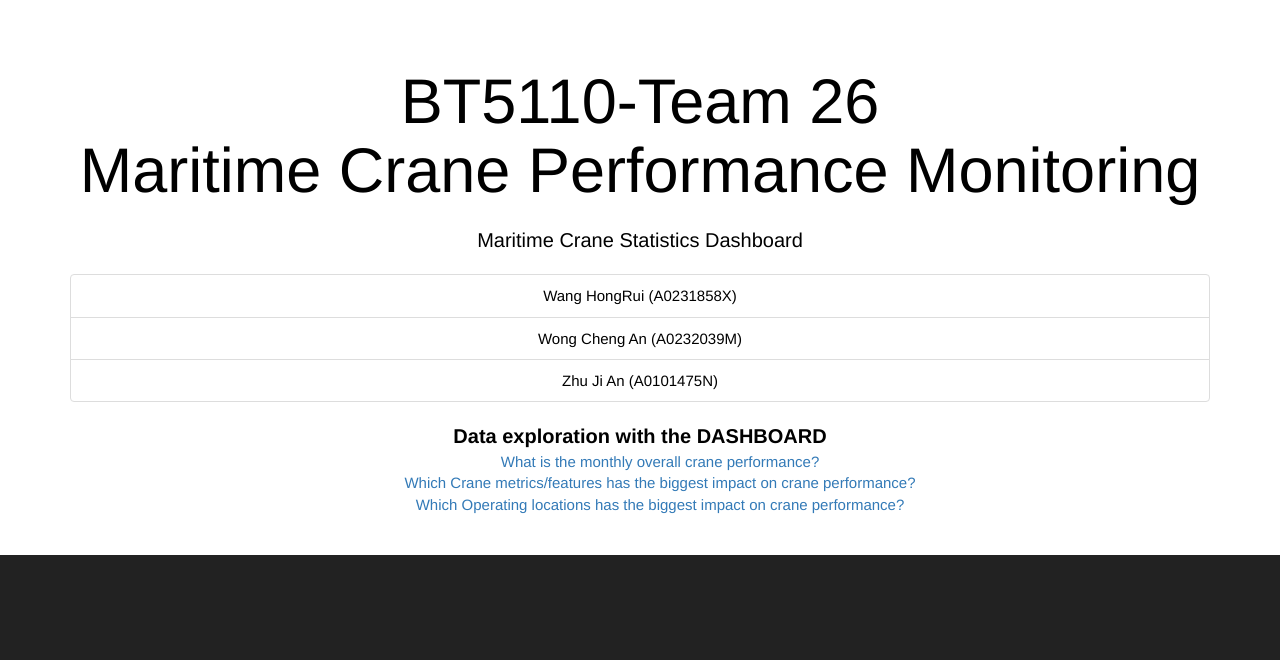
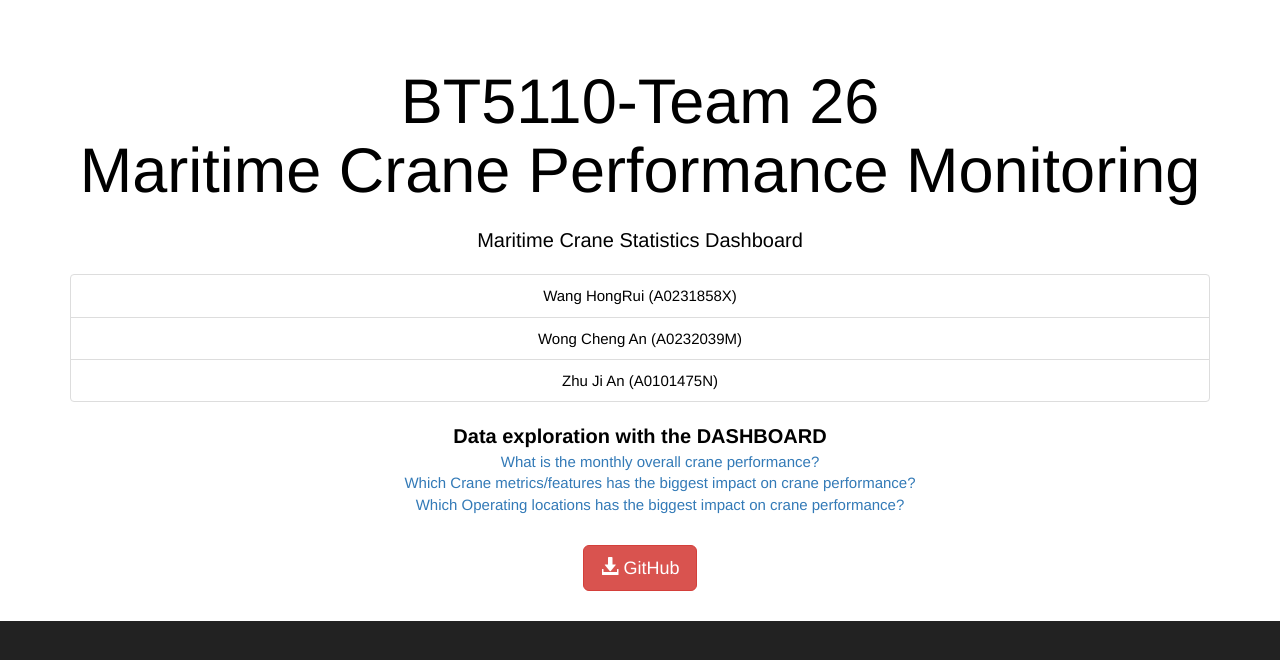
Before and after one commit to wca91/BT5110-Team26, a Django app: page / in a window 1280 px wide. Shown: the part 52-712 px from the top of the page. Run offline with Django 3.2, Linux system fonts and the light colour scheme; some libraries are stand-ins or nearby versions.

Commit message:
github button

```diff
--- a/app/templates/base.html
+++ b/app/templates/base.html
@@ -4,7 +4,7 @@
 
 
 <title>
-  {% block title %}{% endblock %} | BT5110
+  {% block title %}{% endblock %} || Crane Dashboard
 </title>
   <link rel="stylesheet" type="text/css" href="//maxcdn.bootstrapcdn.com/bootstrap/3.3.4/css/bootstrap.min.css" />
   <script src="https://code.jquery.com/jquery-3.6.0.min.js" integrity="sha256-/xUj+3OJU5yExlq6GSYGSHk7tPXikynS7ogEvDej/m4=" crossorigin="anonymous"></script>
--- a/app/templates/index.html
+++ b/app/templates/index.html
@@ -29,6 +29,9 @@
       <li><a href = '/verifier_comparison/'> Which Operating locations has the biggest impact on crane performance? </a></li>
     </ul><br>
     </div>
+    <a type="button" class="btn btn-danger btn-lg" href="https://github.com/wca91/BT5110-Team26">
+      <span class="glyphicon glyphicon-download-alt"></span> GitHub
+    </a><br><br>
 
 
   </div>
```
